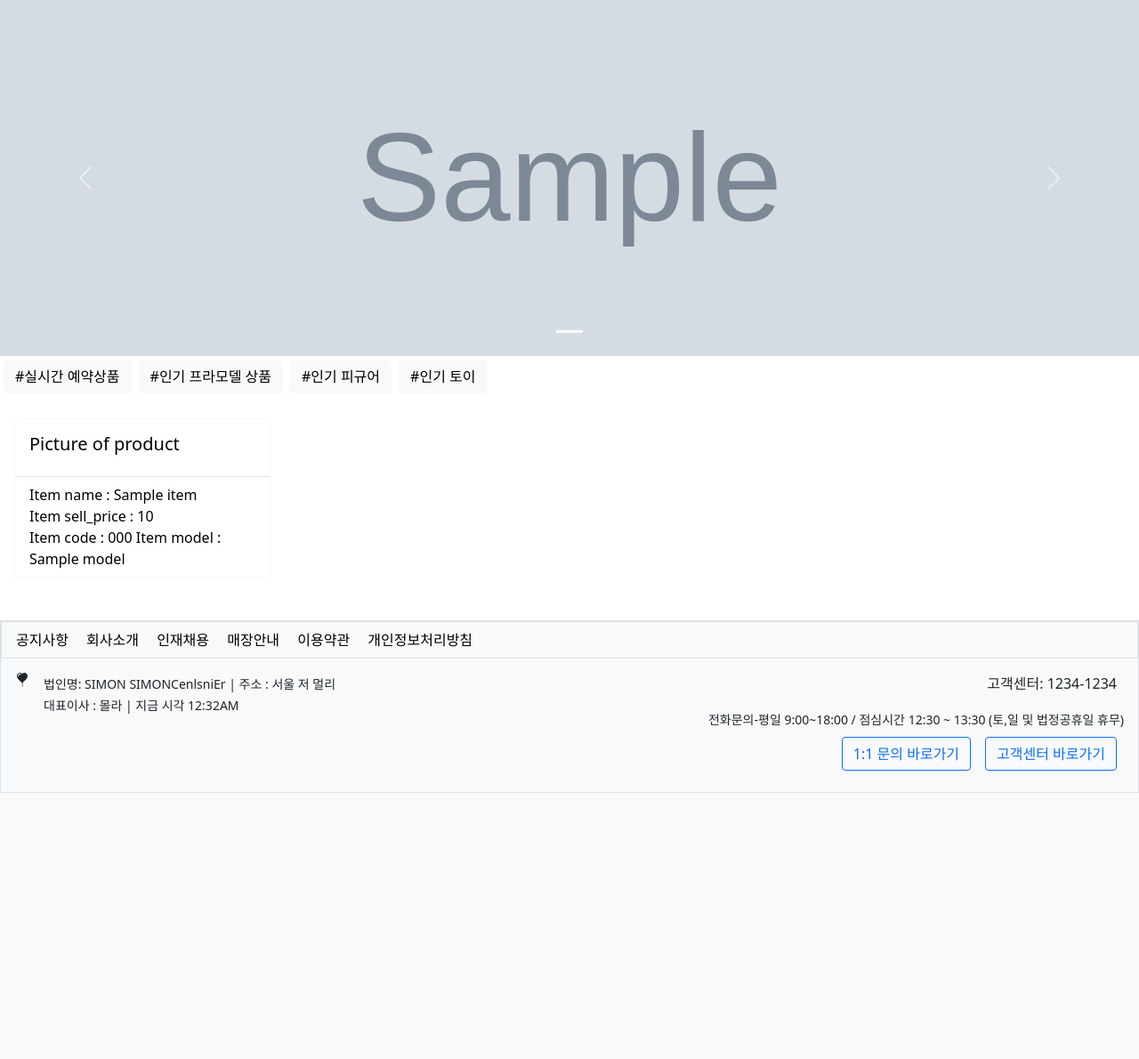
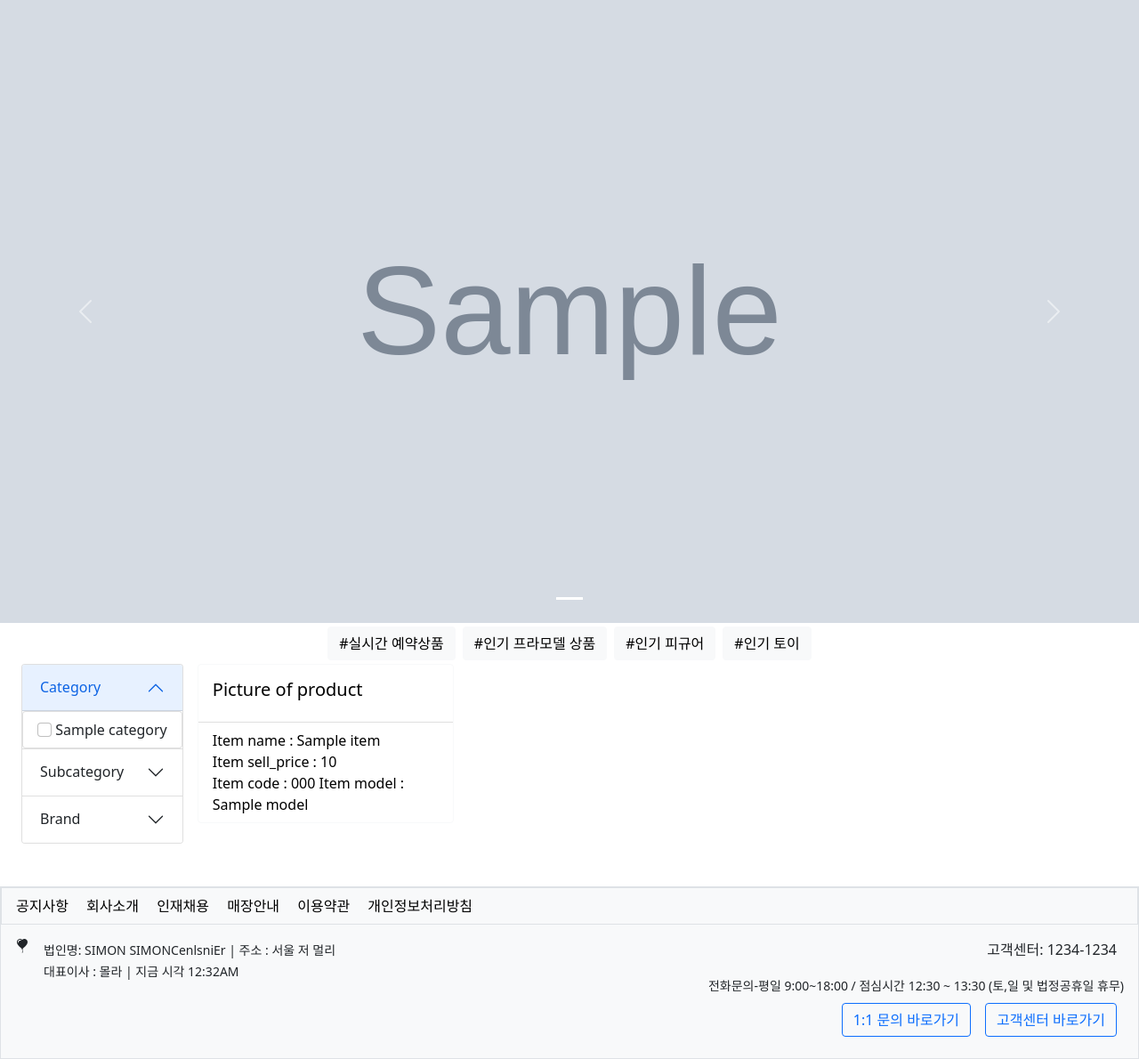
Before and after one commit to Seonmo-kang/e-commerce, a Django app: template backend/templates/shop/shop.html in a window 1280 px wide. Shown: the part 124-1314 px from the top of the page at 89% size. Before the commit the page ends 1015 px from the top, so only its background shows below. Run offline with Django 3.2, Linux system fonts and the light colour scheme; the template is opened without the code that fills it: most values are stand-ins (such as "Sample title", 1, 10 or a date in 2020); grey boxes marked "Sample" are stand-in pictures.

Commit message:
Created filtering section

```diff
--- a/backend/templates/shop/shop.html
+++ b/backend/templates/shop/shop.html
@@ -1,11 +1,14 @@
 {% extends "shop/base.html" %}
+
+{% load static %}
+<script src="{% static 'javascript/filter.js' %}"></script>
 
 {% block carousel %}
 <style>
     /* carousel item size */
-    .carousel-item img{
+    .carousel-item img {
         width: 100%;
-        height: 400px;
+        height: 700px;
     }
 </style>
 <!-- Carousel -->
@@ -13,7 +16,8 @@
     <div class="carousel-indicators">
         {% for image in images %}
         <button type="button" data-bs-target="#carouselExampleIndicators" data-bs-slide-to="{{ forloop.counter0}}}"
-        class="{% if forloop.first%}active{% endif %}" {% if forloop.first %} aria-current="true" {% endif %} aria-label="Slide {{ forloop.counter}}"></button>
+            class="{% if forloop.first%}active{% endif %}" {% if forloop.first %} aria-current="true" {% endif %}
+            aria-label="Slide {{ forloop.counter}}"></button>
         {% endfor %}
         <!-- <button type="button" data-bs-target="#carouselExampleIndicators" data-bs-slide-to="0" class="active"
             aria-current="true" aria-label="Slide 1"></button>
@@ -52,7 +56,7 @@
 {% endblock %}
 
 {% block itemList %}
-    <div class="d-flex flex-row justify-content-start flex-fill mb-4">
+<div class="d-flex flex-row justify-content-start flex-fill mx-auto">
     <button class="trend btn btn-light m-1">
         #실시간 예약상품
     </button>
@@ -67,11 +71,92 @@
     </button>
 </div>
 
+<!-- filtering & item list-->
+<div class="d-flex flex-row">
+
+    <div class="d-flex flex-column">
+        <!-- Category -->
+        <div class="accordion ms-4" id="accordionPanelsStayOpenExample">
+            <div class="accordion-item">
+                <h2 class="accordion-header" id="panelsStayOpen-headingOne">
+                    <button class="accordion-button" type="button" data-bs-toggle="collapse"
+                        data-bs-target="#panelsStayOpen-collapseOne" aria-expanded="true"
+                        aria-controls="panelsStayOpen-collapseOne">
+                        Category
+                    </button>
+                </h2>
+                <div id="panelsStayOpen-collapseOne" class="accordion-collapse collapse show"
+                    aria-labelledby="panelsStayOpen-headingOne">
+                    <div class="accordion-body p-0">
+                        <ul class="list-group">
+                            {% for c in category %}
+                            <li class="list-group-item">
+                                <input class="form-check-input" id="filtering" type="checkbox" data-filter="category"
+                                    value="{{c.name}}" aria-label="..."/>
+                                {{ c.name }}
+                            </li>
+                            {% endfor %}
+                        </ul>
+                    </div>
+                </div>
+            </div>
+            <!-- SubCategory -->
+            <div class="accordion-item">
+                <h2 class="accordion-header" id="panelsStayOpen-headingTwo">
+                    <button class="accordion-button collapsed" type="button" data-bs-toggle="collapse"
+                        data-bs-target="#panelsStayOpen-collapseTwo" aria-expanded="false"
+                        aria-controls="panelsStayOpen-collapseTwo">
+                        Subcategory
+                    </button>
+                </h2>
+                <div id="panelsStayOpen-collapseTwo" class="accordion-collapse collapse"
+                    aria-labelledby="panelsStayOpen-headingTwo">
+                    <div class="accordion-body p-0">
+                        <ul class="list-group">
+                            {% for sub in subcategory %}
+                            <li class="list-group-item">
+                                <input class="form-check-input" id="filtering" type="checkbox" data-filter="subcategory"
+                                    value="{{sub.name}}" aria-label="..."/>
+                                {{ sub.name }}
+                            </li>
+                            {% endfor %}
+                        </ul>
+                    </div>
+                </div>
+            </div>
+            <!-- Brand -->
+            <div class="accordion-item">
+                <h2 class="accordion-header" id="panelsStayOpen-headingThree">
+                    <button class="accordion-button collapsed" type="button" data-bs-toggle="collapse"
+                        data-bs-target="#panelsStayOpen-collapseThree" aria-expanded="false"
+                        aria-controls="panelsStayOpen-collapseThree">
+                        Brand
+                    </button>
+                </h2>
+                <div id="panelsStayOpen-collapseThree" class="accordion-collapse collapse"
+                    aria-labelledby="panelsStayOpen-headingThree">
+                    <div class="accordion-body p-0">
+                        <ul class="list-group">
+                            {% for b in brand %}
+                            <li class="list-group-item">
+                                <input class="form-check-input" id="filtering" type="checkbox" data-filter="brand"
+                                    value="{{b.name}}" aria-label="..."/>
+                                {{ b.name }}
+                            </li>
+                            {% endfor %}
+                        </ul>
+                    </div>
+                </div>
+            </div>
+        </div>
+    </div>
+    <!-- end filtering-->
+    <!-- item list  -->
     {% if item_list %}
 
-    <div class="itemlist d-flex flex-row flex-wrap">
+    <div class="itemlist d-flex flex-row flex-sm-nowrap align-self-start">
         {% for item in item_list %}
-        <a class="" href="/admin" style="text-decoration-line: none;">
+        <a class="" href="/shop/item/{{item.id}}" style="text-decoration-line: none;">
             <div class="card border-light ms-3 pe-auto" style="max-width: 18rem;">
                 <div class="card-body text-black">
                     <h5 class="card-title">Picture of product</h5>
@@ -96,4 +181,6 @@
     {% else %}
     <p> There are no item in the item list</p>
     {% endif %}
+    <!-- end item list  -->
+</div>
 {% endblock %}
```
Lines whose indentation alone changed are shown as unchanged.
